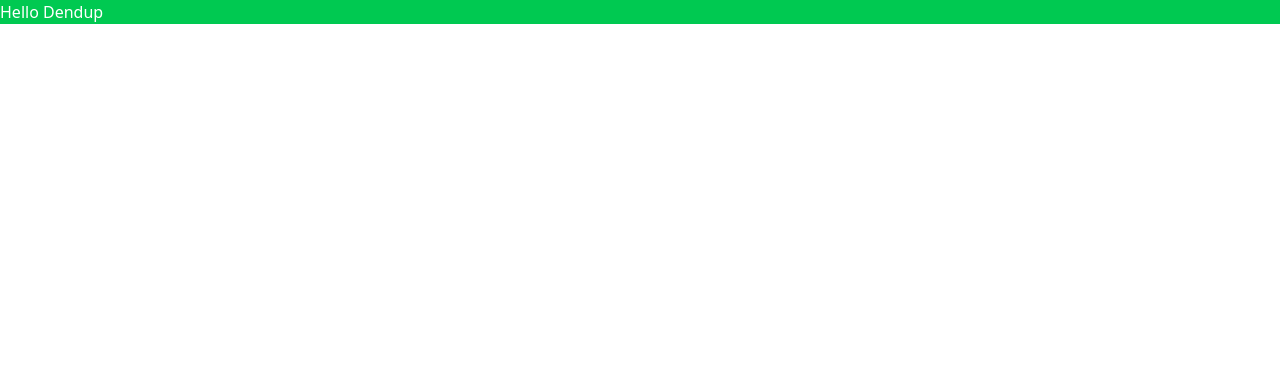
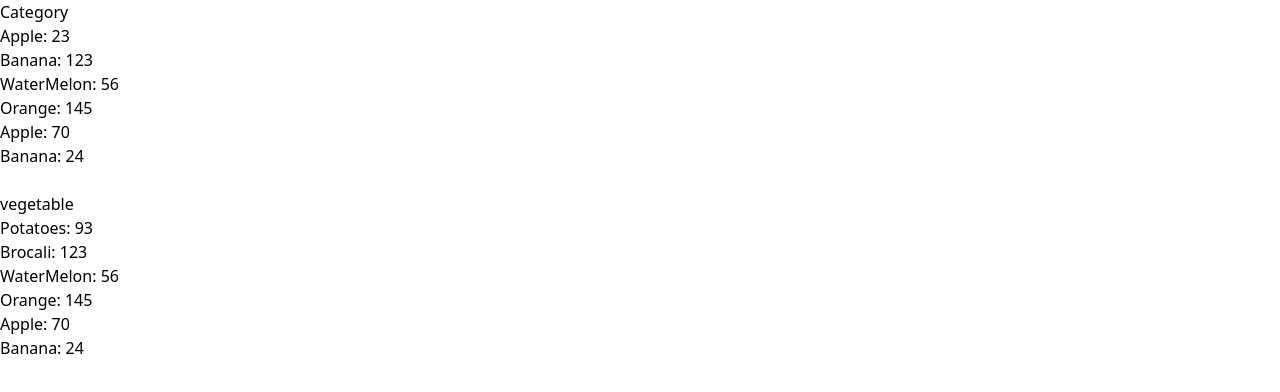
Before and after one commit to Dendup1234/React2_withtailwindcss, a React (Vite) app: page / in a window 1280 px wide. Shown: the top 392 px of the page. Built offline with nearby package versions, Linux system fonts and the light colour scheme.

Commit message:
Learned the list concept

```diff
--- a/src/App.jsx
+++ b/src/App.jsx
@@ -4,8 +4,33 @@ import viteLogo from "/vite.svg";
 import "./App.css";
 import Flex from "./Flex";
 import Usergreeting from "./Usergreeting";
+import List from "./List";
 function App() {
-  return <Usergreeting></Usergreeting>;
+  const fruits = [
+    { id: 1, name: "Apple", cal: 23 },
+    { id: 2, name: "Banana", cal: 123 },
+    { id: 3, name: "WaterMelon", cal: 56 },
+    { id: 4, name: "Orange", cal: 145 },
+    { id: 5, name: "Apple", cal: 70 },
+    { id: 6, name: "Banana", cal: 24 },
+  ];
+  const vegetable = [
+    { id: 1, name: "Potatoes", cal: 93 },
+    { id: 2, name: "Brocali", cal: 123 },
+    { id: 3, name: "WaterMelon", cal: 56 },
+    { id: 4, name: "Orange", cal: 145 },
+    { id: 5, name: "Apple", cal: 70 },
+    { id: 6, name: "Banana", cal: 24 },
+  ];
+  return (
+    <>
+      {fruits.length > 0 && <List items={fruits}></List>}
+      <br></br>
+      {vegetable.length > 0 && (
+        <List items={vegetable} category="vegetable"></List>
+      )}
+    </>
+  );
 }
 
 export default App;
--- /dev/null
+++ b/src/List.jsx
@@ -0,0 +1,35 @@
+import PropTypes from "prop-types";
+
+function List({ items = [], category = "Category" }) {
+  const Itemlist = items;
+  const category_item = category;
+  // Sorting concept
+  //fruits.sort((a, b) => a.name.localeCompare(b.name));
+  //fruits.sort((a, b) => a.cal - b.cal);
+  //Flitering
+  //const lowCalories = fruits.filter((fruit) => fruit.cal < 100);
+  const listfruits = Itemlist.map((item) => (
+    <li key={item.id}>
+      {item.name}: {item.cal}
+    </li>
+  ));
+
+  return (
+    <>
+      <h3>{category_item}</h3>
+      <ul>{listfruits}</ul>
+    </>
+  );
+}
+List.PropTypes = {
+  category: PropTypes.string,
+  items: PropTypes.arrayOf(
+    PropTypes.shape({
+      id: PropTypes.number,
+      name: PropTypes.string,
+      cal: PropTypes.string,
+    })
+  ),
+};
+
+export default List;
```
